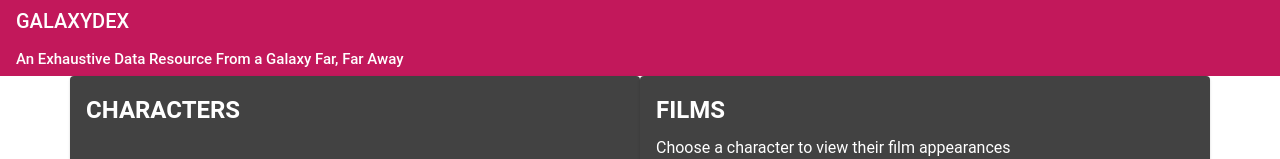
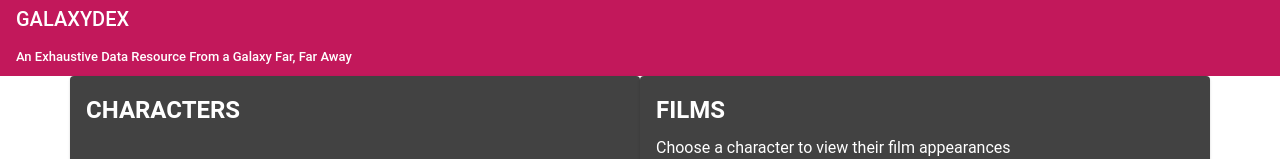
Before and after one commit to graigjanssen/GalaxyDex, an Angular app: page / in a window 1280 px wide. Shown: the top 159 px of the page. Built offline with nearby package versions, Linux system fonts and the light colour scheme.

Commit message:
Style edits

```diff
--- a/src/app/app.component.scss
+++ b/src/app/app.component.scss
@@ -1,10 +1,10 @@
 .app-title {
-    height: 42px;
+    height: 38px;
 }
 
 .app-subtitle {
-    font-size: .75em;
-    height: 34px;
+    font-size: .65em;
+    height: 38px;
 }
 
 .container {
--- a/src/app/components/characters/detail/detail.component.scss
+++ b/src/app/components/characters/detail/detail.component.scss
@@ -1,4 +1,5 @@
 .films {
+    position: relative;
     height: 100%;
     max-height: 100%;
     overflow: scroll;
@@ -7,3 +8,9 @@
 .error {
     background-color: rgb(138, 113, 112);
 }
+
+mat-spinner {
+    position: absolute;
+    left: 33%;
+    top: 10%;
+}
```
